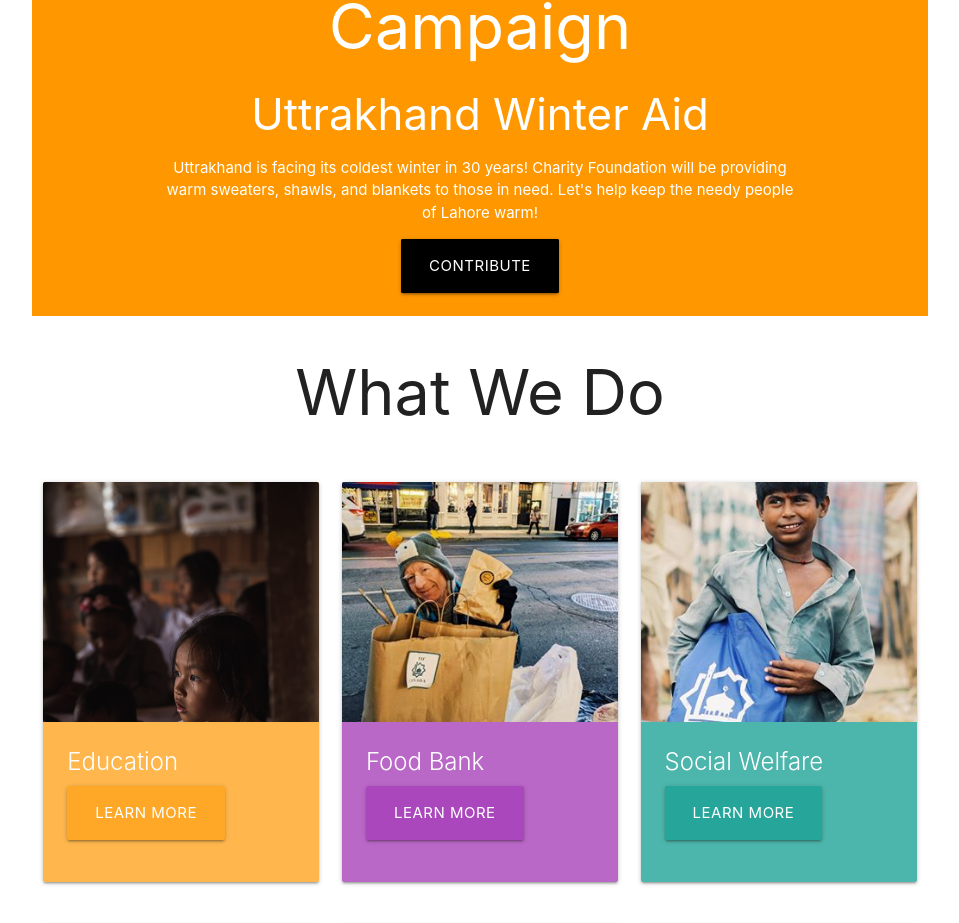
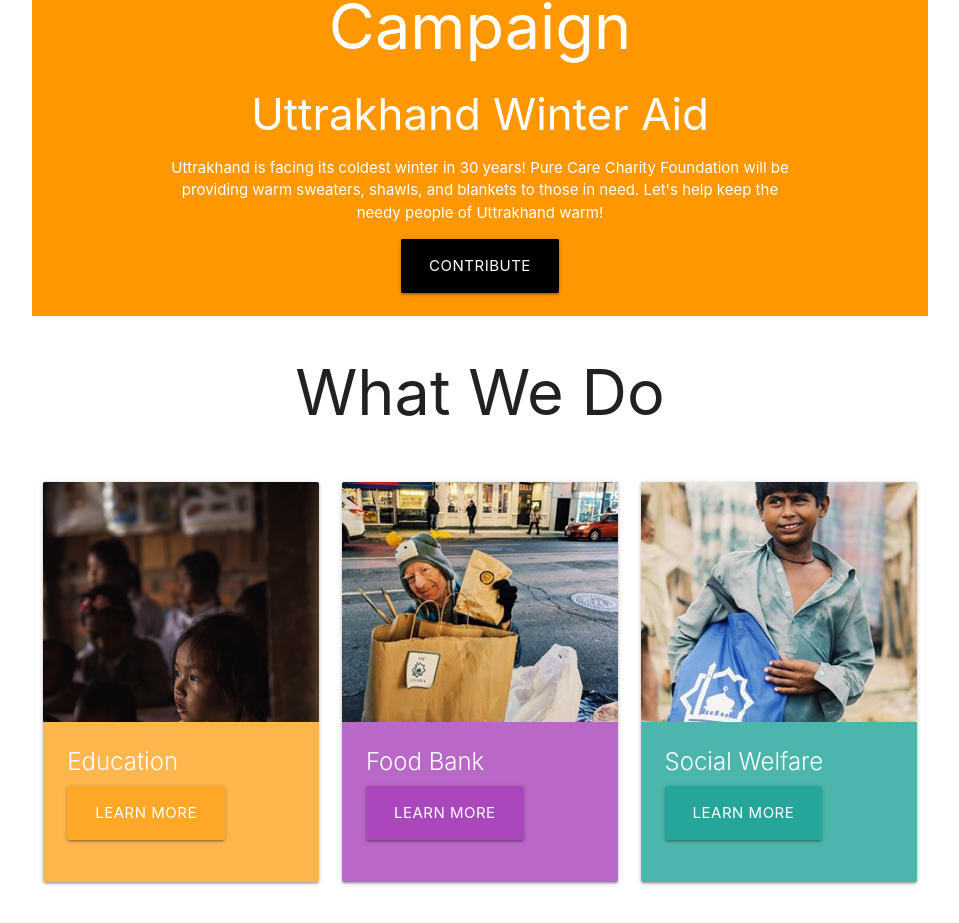
Before and after one commit to Thapavikas/Pure-Care_charity_system, a React (Create React App) app: page / in a window 1280 px wide. Shown: the part 1091-2014 px from the top of the page, without its empty margins (160-1119 px from the left). Built offline with nearby package versions, Linux system fonts and the light colour scheme.

Commit message:
modified files

```diff
--- a/src/components/layouts/Campaign.js
+++ b/src/components/layouts/Campaign.js
@@ -7,9 +7,9 @@
         <h1>Campaign</h1>
         <h3>Uttrakhand Winter Aid</h3>
         <p>
-          Uttrakhand is facing its coldest winter in 30 years! Charity Foundation will be
+          Uttrakhand is facing its coldest winter in 30 years! Pure Care Charity Foundation will be
           providing warm sweaters, shawls, and blankets to those in need. Let's
-          help keep the needy people of Lahore warm!
+          help keep the needy people of Uttrakhand warm!
         </p>
         <Link
           className='waves-effect waves-light pulse black btn-large modal-trigger hide-on-small-only'
```
